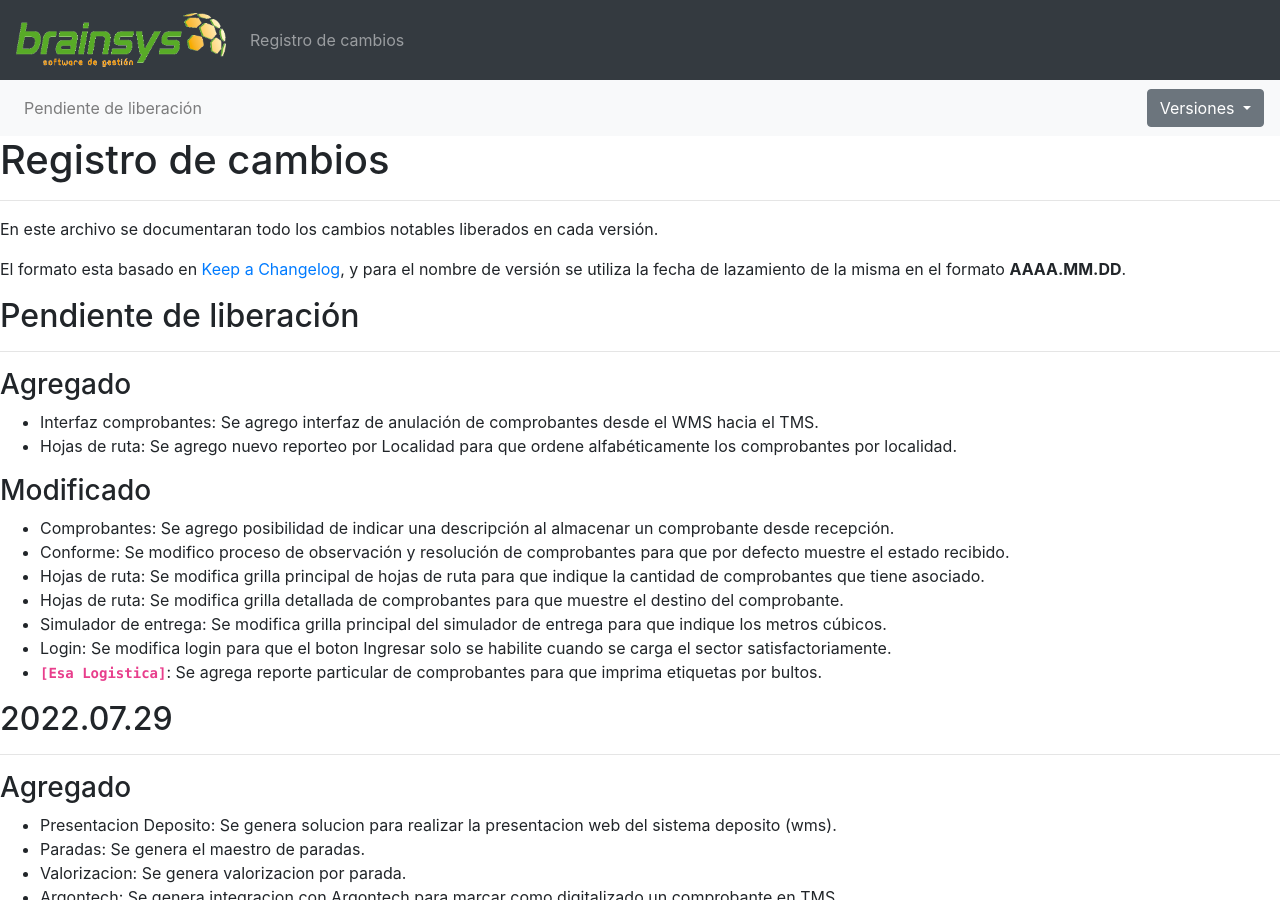
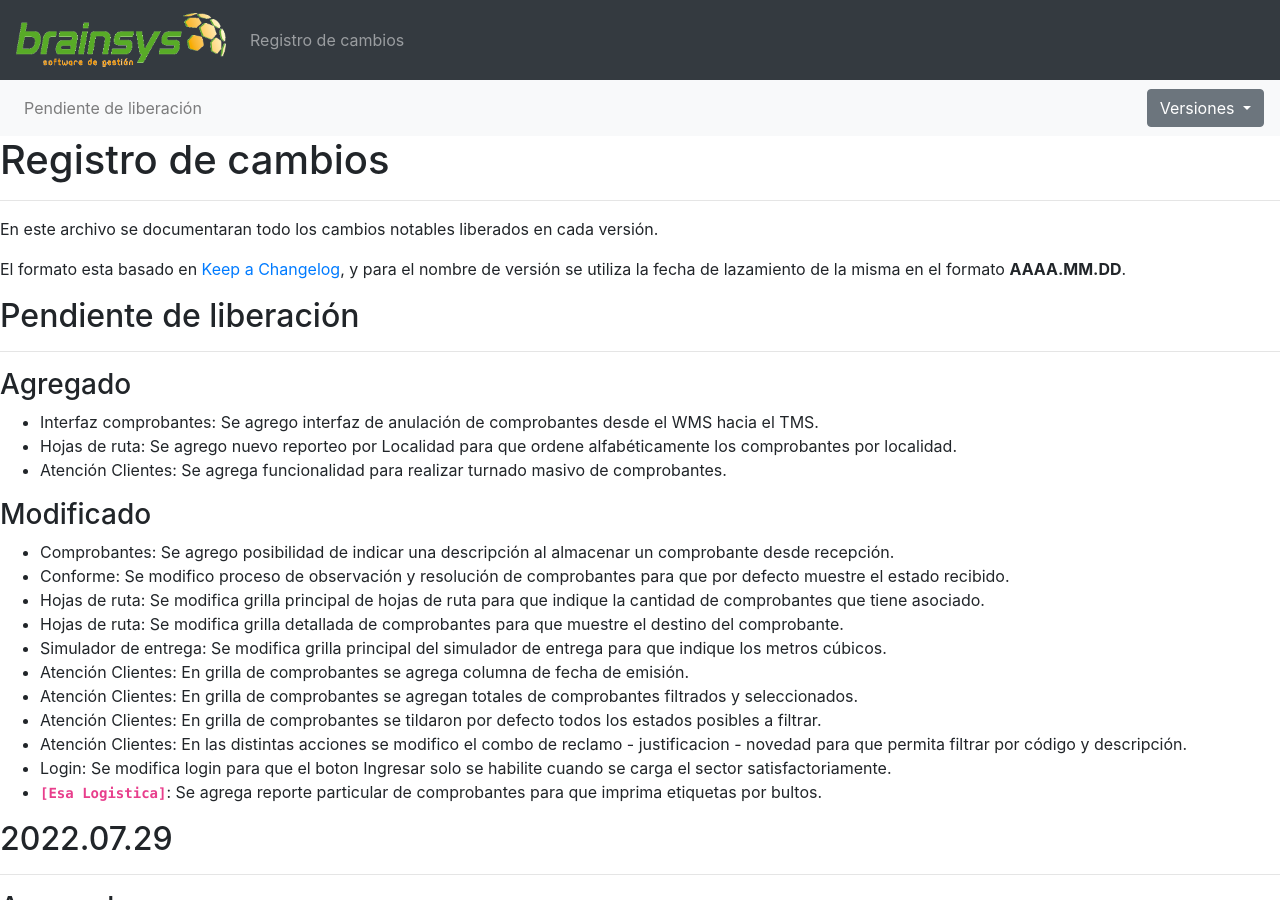
Before and after one commit to brainsys-arsaad/versionado, a Jekyll site: the page built from registro-cambios.markdown, in a window 1280 px wide and 900 px high. Built offline with Jekyll 4.4.1, drawn with Linux system fonts in a browser that asks for light colours.

Commit message:
Update registro-cambios.markdown

```diff
--- a/registro-cambios.markdown
+++ b/registro-cambios.markdown
@@ -75,6 +75,7 @@ El formato esta basado en [Keep a Changelog](https://keepachangelog.com/es-ES/1.
 ### Agregado
 - Interfaz comprobantes: Se agrego interfaz de anulación de comprobantes desde el WMS hacia el TMS.
 - Hojas de ruta: Se agrego nuevo reporteo por Localidad para que ordene alfabéticamente los comprobantes por localidad.
+- Atención Clientes: Se agrega funcionalidad para realizar turnado masivo de comprobantes.
 
 ### Modificado
 - Comprobantes: Se agrego posibilidad de indicar una descripción al almacenar un comprobante desde recepción.
@@ -82,6 +83,10 @@ El formato esta basado en [Keep a Changelog](https://keepachangelog.com/es-ES/1.
 - Hojas de ruta: Se modifica grilla principal de hojas de ruta para que indique la cantidad de comprobantes que tiene asociado.
 - Hojas de ruta: Se modifica grilla detallada de comprobantes para que muestre el destino del comprobante.
 - Simulador de entrega: Se modifica grilla principal del simulador de entrega para que indique los metros cúbicos.
+- Atención Clientes: En grilla de comprobantes se agrega columna de fecha de emisión.
+- Atención Clientes: En grilla de comprobantes se agregan totales de comprobantes filtrados y seleccionados.
+- Atención Clientes: En grilla de comprobantes se tildaron por defecto todos los estados posibles a filtrar.
+- Atención Clientes: En las distintas acciones se modifico el combo de reclamo - justificacion - novedad para que permita filtrar por código y descripción.
 - Login: Se modifica login para que el boton Ingresar solo se habilite cuando se carga el sector satisfactoriamente.
 - **`[Esa Logistica]`**: Se agrega reporte particular de comprobantes para que imprima etiquetas por bultos.
 
```
